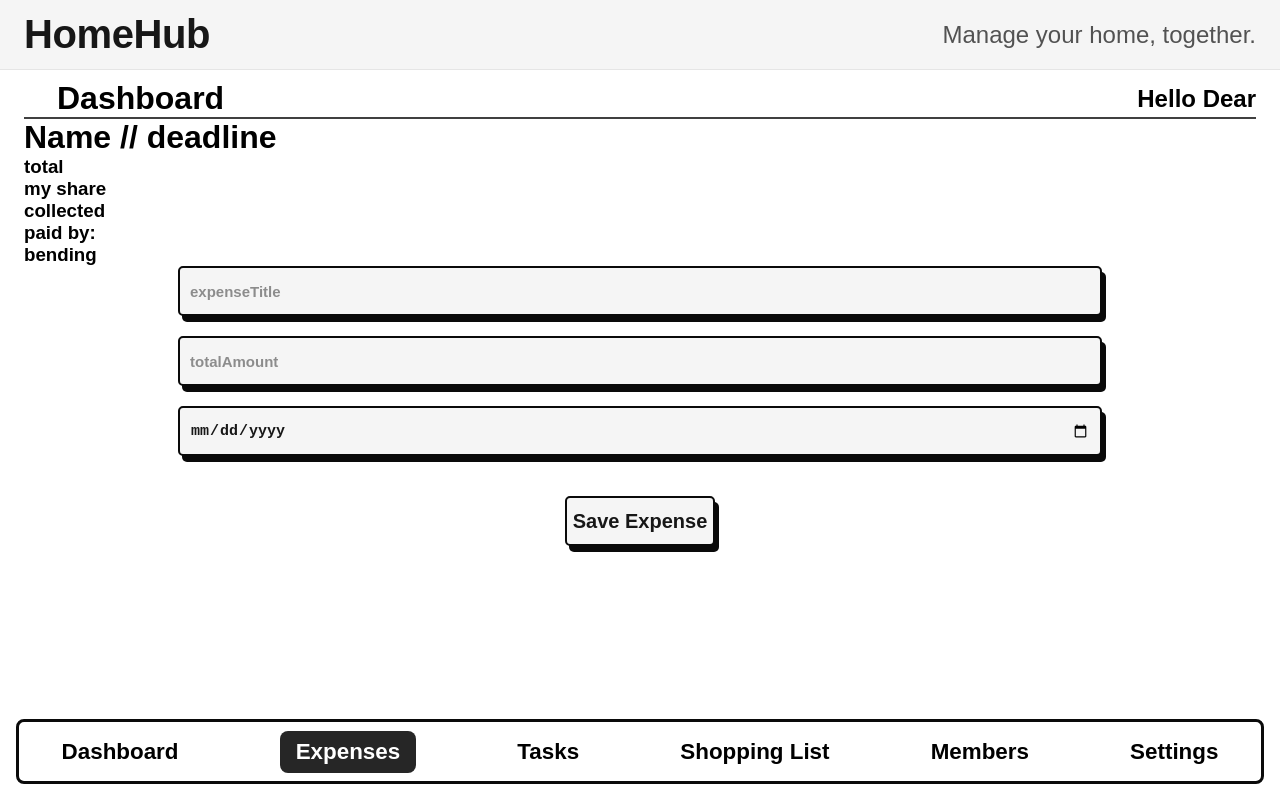
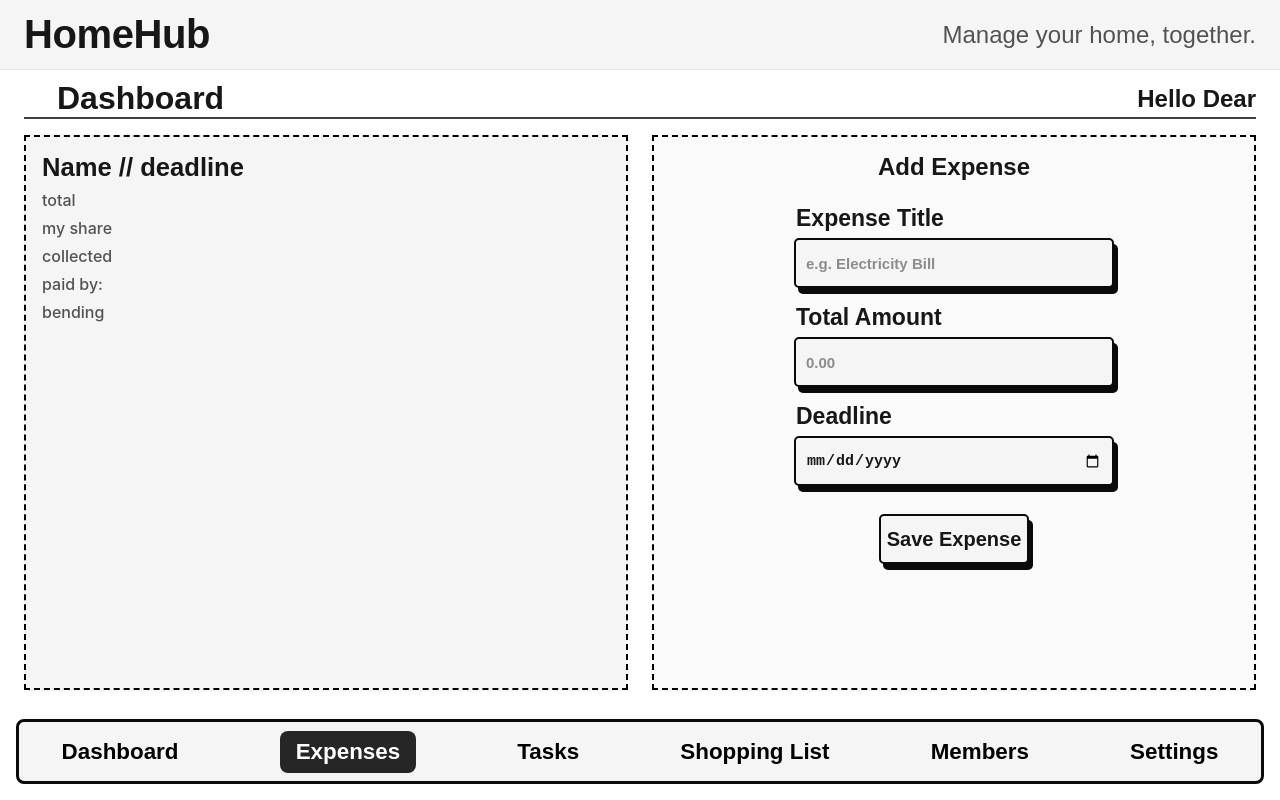
Before and after one commit to zahraai3/homehub, a React (Vite) app in the folder client/: page /expenses in a window 1280 px wide. Built offline with nearby package versions, Linux system fonts and the light colour scheme; no server answers; the database is empty; sample sign-in values are in the browser's storage; some icons are missing; a web font is replaced by a local one.

Commit message:
feat: edited style of the expense page

```diff
--- a/client/src/features/expenses/ExpensePage.module.css
+++ b/client/src/features/expenses/ExpensePage.module.css
@@ -3,7 +3,57 @@
     flex-direction: column;
     width: 100%;
     padding: 10px 24px;
+    background: var(--bg-primary);
+    color: var(--text-primary);
 }
+
 .info{
     flex: 1;
+    display: flex;
+    flex-direction: row;
+    gap: 24px;
+    margin-top: 16px;
 }
+
+/* نص الصفحة الأول - عرض البيانات */
+.expensesList{
+    flex: 1;
+    display: flex;
+    flex-direction: column;
+    gap: 8px;
+    background: var(--bg-elevated);
+    border: 2px dashed black;
+    padding: 16px;
+    box-shadow: var(--shadow-sm);
+}
+
+.expensesList h1{
+    font-family: var(--font-one);
+    font-size: 1.6rem;
+    color: var(--text-primary);
+    margin: 0;
+}
+
+.expensesList h3{
+    font-family: var(--font-two);
+    font-weight: 500;
+    font-size: 1rem;
+    color: var(--text-secondary);
+    margin: 0;
+}
+
+/* نص الصفحة الثاني - الفورم */
+.formSection{
+    flex: 1;
+    background: var(--bg-secondary);
+    border: 2px dashed black;
+    padding: 16px;
+    box-shadow: var(--shadow-sm);
+}
+
+/* الشاشات الصغيرة: عمودي */
+@media (max-width: 768px){
+    .info{
+        flex-direction: column;
+    }
+}
--- a/client/src/features/expenses/ExpensesPage.jsx
+++ b/client/src/features/expenses/ExpensesPage.jsx
@@ -7,7 +7,7 @@ const ExpensesPage = () => {
         <div className={styles.container}>
             <ExpenseHeader/>
             <div className={styles.info}>
-                <div >
+                <div className={styles.expensesList}>
                 <h1>Name // deadline</h1>
                 <h3>total</h3>
                 <h3>my share</h3>
@@ -15,7 +15,7 @@ const ExpensesPage = () => {
                 <h3>paid by:</h3>
                 <h3>bending</h3>
             </div>
-            <div>
+            <div className={styles.formSection}>
                 <ExpenseForm/>
             </div>
             </div>
--- a/client/src/features/expenses/components/ExpenseForm.jsx
+++ b/client/src/features/expenses/components/ExpenseForm.jsx
@@ -64,10 +64,15 @@ const ExpenseForm = () => {
 
     return(
         <form className={styles['flip-card__form']} onSubmit={handleSubmit}>
+            <h2 className={styles['flip-card__title']}>Add Expense</h2>
+
+            <div className={styles['flip-card__group']}>
+                <label className={styles['flip-card__label']} htmlFor="expenseTitle">Expense Title</label>
                 <input
+                    id="expenseTitle"
                     className={`${styles['flip-card__input']} ${errors.expenseTitle ? styles.error : ""}`}
                     name="expenseTitle"
-                placeholder="expenseTitle"
+                    placeholder="e.g. Electricity Bill"
                     type="text"
                     value={expenseTitle}
                     onChange={(e) => {
@@ -80,10 +85,15 @@ const ExpenseForm = () => {
                         {errors.expenseTitle}
                     </span>
                 )}
+            </div>
+
+            <div className={styles['flip-card__group']}>
+                <label className={styles['flip-card__label']} htmlFor="totalAmount">Total Amount</label>
                 <input
+                    id="totalAmount"
                     className={`${styles['flip-card__input']} ${errors.totalAmount ? styles.error : ""}`}
                     name="totalAmount"
-                placeholder="totalAmount"
+                    placeholder="0.00"
                     type="number"
                     value={totalAmount}
                     onChange={(e) => {settotalAmount(e.target.value)
@@ -95,10 +105,14 @@ const ExpenseForm = () => {
                         {errors.totalAmount}
                     </span>
                 )}
+            </div>
+
+            <div className={styles['flip-card__group']}>
+                <label className={styles['flip-card__label']} htmlFor="deadline">Deadline</label>
                 <input
+                    id="deadline"
                     className={`${styles['flip-card__input']} ${errors.deadline ? styles.error : ""}`}
                     name="deadline"
-                placeholder="Deadline At"
                     type="date"
                     value={deadline}
                     onChange={(e) => {setdeadline(e.target.value)
@@ -110,6 +124,7 @@ const ExpenseForm = () => {
                         {errors.deadline}
                     </span>
                 )}
+            </div>
 
             <button type="submit" className={styles['flip-card__btn']} disabled={isPending}>
                 Save Expense
--- a/client/src/features/expenses/components/ExpenseForm.module.css
+++ b/client/src/features/expenses/components/ExpenseForm.module.css
@@ -2,10 +2,35 @@
   display: flex;
   flex-direction: column;
   align-items: center;
-  gap: 20px;
+  justify-content: center;
+  width: 100%;
+  max-width: 320px;
+  margin: 0 auto;
+  gap: 16px;
 }
+
+.flip-card__title{
+  font-family: var(--font-one);
+  color: var(--text-primary);
+  margin-bottom: 8px;
+}
+
+.flip-card__group{
+  display: flex;
+  flex-direction: column;
+  width: 100%;
+  gap: 6px;
+}
+
+.flip-card__label{
+  font-size: 23px;
+  font-weight: 600;
+  color: var(--text-primary);
+  padding-left: 2px;
+}
+
 .flip-card__input {
-  width: 75%;
+  width: 100%;
   height: 50px;
   border-radius: 5px;
   border: 2px solid var(--border-blck);
@@ -26,7 +51,7 @@
 }
 
 .flip-card__btn {
-  margin: 20px 0 20px 0;
+  margin: 12px 0 0 0;
   width: 150px;
   height: 50px;
   border-radius: 5px;
@@ -51,7 +76,5 @@
   color: rgb(237, 103, 103);
   font-size: 13px;
   font-weight: 700;
-  align-self: flex-start;
-  margin-left: 12.5%;
   font-family: 'Courier New', Courier, monospace;
 }
--- a/client/src/layouts/MainLayout.module.css
+++ b/client/src/layouts/MainLayout.module.css
@@ -10,5 +10,5 @@
     flex:1;
     display:flex;
     width:100%;
-    padding-bottom:84px;
+    padding-bottom: 100px;
 }
--- a/client/src/shared/components/BottomNav.module.css
+++ b/client/src/shared/components/BottomNav.module.css
@@ -4,14 +4,16 @@
     align-items: center;
     gap: 1rem;
 
-    border:var(--border-blck) 3px solid;
+    border: var(--border-blck) 3px solid;
     border-radius: 0.5rem;
+    background-color: var(--bg-elevated);
 
     height: 65px;
     position: fixed;
     bottom: 1rem;
     left: 1rem;
     right: 1rem;
+    z-index: 100;
 }
 .link{
     color: var(--text-blck);
```
Lines whose indentation alone changed are shown as unchanged.
